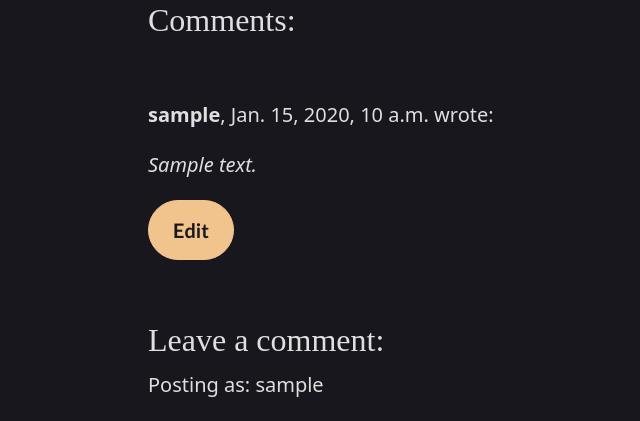
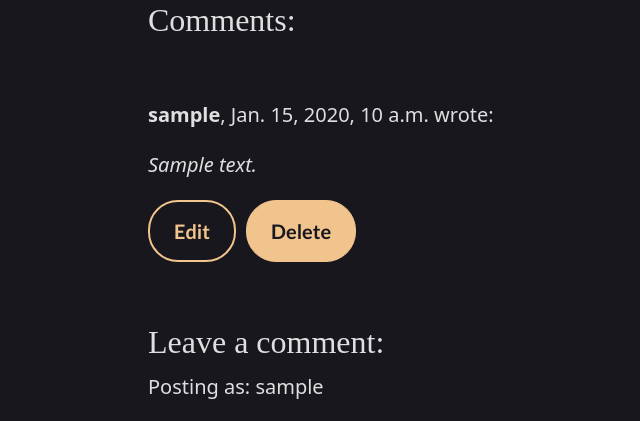
Before and after one commit to jordancrouch/read-between-the-vines, a Django app: a page that uses books/templates/books/book_detail.html in a window 1280 px wide. Shown: the part 1018-1439 px from the top of the page, without its empty margins (212-852 px from the left). Run offline with Django 4.2, Linux system fonts and the light colour scheme; a user stored in the database is signed in; tables that the repository leaves empty hold one stand-in row (values such as "Sample post"); some libraries are stand-ins or nearby versions; some web fonts are replaced.

Commit message:
Feat: added comment CRUD

```diff
--- a/books/templates/books/book_detail.html
+++ b/books/templates/books/book_detail.html
@@ -92,7 +92,12 @@
                                     <p class="approval">This comment is awaiting approval.</p>
                                 {% endif %}
                                 {% if user.is_authenticated and comment.author == user %}
-                                    <button class="btn btn-edit btn-primary" comment_id="{{ comment.id }}">Edit</button>
+                                    <div class="button-group d-flex gap-2 flex-wrap">
+                                        <button class="btn btn-edit btn-outline" comment_id="{{ comment.id }}">Edit</button>
+                                        <button class="btn btn-delete btn-primary"
+                                                comment_id="{{ comment.id }}"
+                                                slug="{{ book.slug }}">Delete</button>
+                                    </div>
                                 {% endif %}
                             </div>
                         {% empty %}
@@ -120,6 +125,36 @@
     </section>
     <!-- End comments section -->
     {% include "includes/footer_cta.html" %}
+    <!-- Delete confirmation modal -->
+    <div class="modal fade"
+         id="deleteModal"
+         tabindex="-1"
+         aria-labelledby="deleteModalLabel"
+         aria-hidden="true">
+        <div class="modal-dialog">
+            <div class="modal-content">
+                <div class="modal-header">
+                    <h5 class="modal-title" id="deleteModalLabel">Delete comment?</h5>
+                    <button type="button"
+                            class="btn-close"
+                            data-bs-dismiss="modal"
+                            data-bs-theme="dark"
+                            aria-label="Close"></button>
+                </div>
+                <div class="modal-body">
+                    Are you sure you want to delete your comment?
+                    This action cannot be undone.
+                </div>
+                <div class="modal-footer">
+                    <button type="button" class="btn btn-secondary" data-bs-dismiss="modal">Close</button>
+                    <form id="deleteForm" method="post">
+                        {% csrf_token %}
+                        <button type="submit" class="btn btn-danger">Delete</button>
+                    </form>
+                </div>
+            </div>
+        </div>
+    </div>
 {% endblock %}
 {% block extras %}
     <script src="{% static 'js/comments.js' %}"></script>
--- a/books/urls.py
+++ b/books/urls.py
@@ -12,4 +12,9 @@ urlpatterns = [
         views.CommentEditView.as_view(),
         name="comment_edit",
     ),
+    path(
+        "<slug:slug>/delete_comment/<int:comment_id>",
+        views.CommentDeleteView.as_view(),
+        name="comment_delete",
+    ),
 ]
--- a/books/views.py
+++ b/books/views.py
@@ -1,7 +1,7 @@
 from django.contrib import messages
 from django.http import HttpResponseRedirect
 from django.shortcuts import get_object_or_404, render, reverse
-from django.views import generic
+from django.views import View, generic
 from django.views.generic.edit import FormMixin, UpdateView
 
 from .forms import CommentForm
@@ -96,7 +96,7 @@ class CommentEditView(UpdateView):
 
     def form_valid(self, form):
         comment = form.save(commit=False)
-        comment.post = self.post
+        comment.book = self.book
         comment.approved = False
         comment.save()
         messages.success(self.request, "Comment updated!")
@@ -108,3 +108,17 @@ class CommentEditView(UpdateView):
 
     def get_queryset(self):
         return Comment.objects.filter(author=self.request.user)
+
+
+class CommentDeleteView(View):
+    def post(self, request, slug, comment_id):
+        book = get_object_or_404(Books, slug=slug, status=1)
+        comment = get_object_or_404(Comment, pk=comment_id)
+
+        if comment.author == request.user:
+            comment.delete()
+            messages.success(request, "Comment deleted!")
+        else:
+            messages.error(request, "You can only delete your own comments!")
+
+        return HttpResponseRedirect(reverse("books:book_detail", args=[book.slug]))
--- a/static/js/comments.js
+++ b/static/js/comments.js
@@ -1,9 +1,17 @@
 document.addEventListener("DOMContentLoaded", () => {
+  // Set up variables
   const editButtons = document.getElementsByClassName("btn-edit");
   const commentText = document.getElementById("id_body");
   const commentForm = document.getElementById("comment-form");
   const submitButton = document.getElementById("submit-button");
 
+  const deleteModal = new bootstrap.Modal(
+    document.getElementById("deleteModal"),
+  );
+  const deleteButtons = document.getElementsByClassName("btn-delete");
+  const deleteForm = document.getElementById("deleteForm");
+
+  // Iterate over edit buttons to attach event listener and add edit functionality
   for (let button of editButtons) {
     button.addEventListener("click", (e) => {
       let commentId = e.target.getAttribute("comment_id");
@@ -15,4 +23,13 @@ document.addEventListener("DOMContentLoaded", () => {
       commentForm.setAttribute("action", `edit_comment/${commentId}`);
     });
   }
+
+  // Iterate over delete buttons to attach event listener and add delete functionality
+  for (let button of deleteButtons) {
+    button.addEventListener("click", (e) => {
+      let commentId = e.target.getAttribute("comment_id");
+      deleteForm.setAttribute("action", `delete_comment/${commentId}`);
+      deleteModal.show();
+    });
+  }
 });
```
